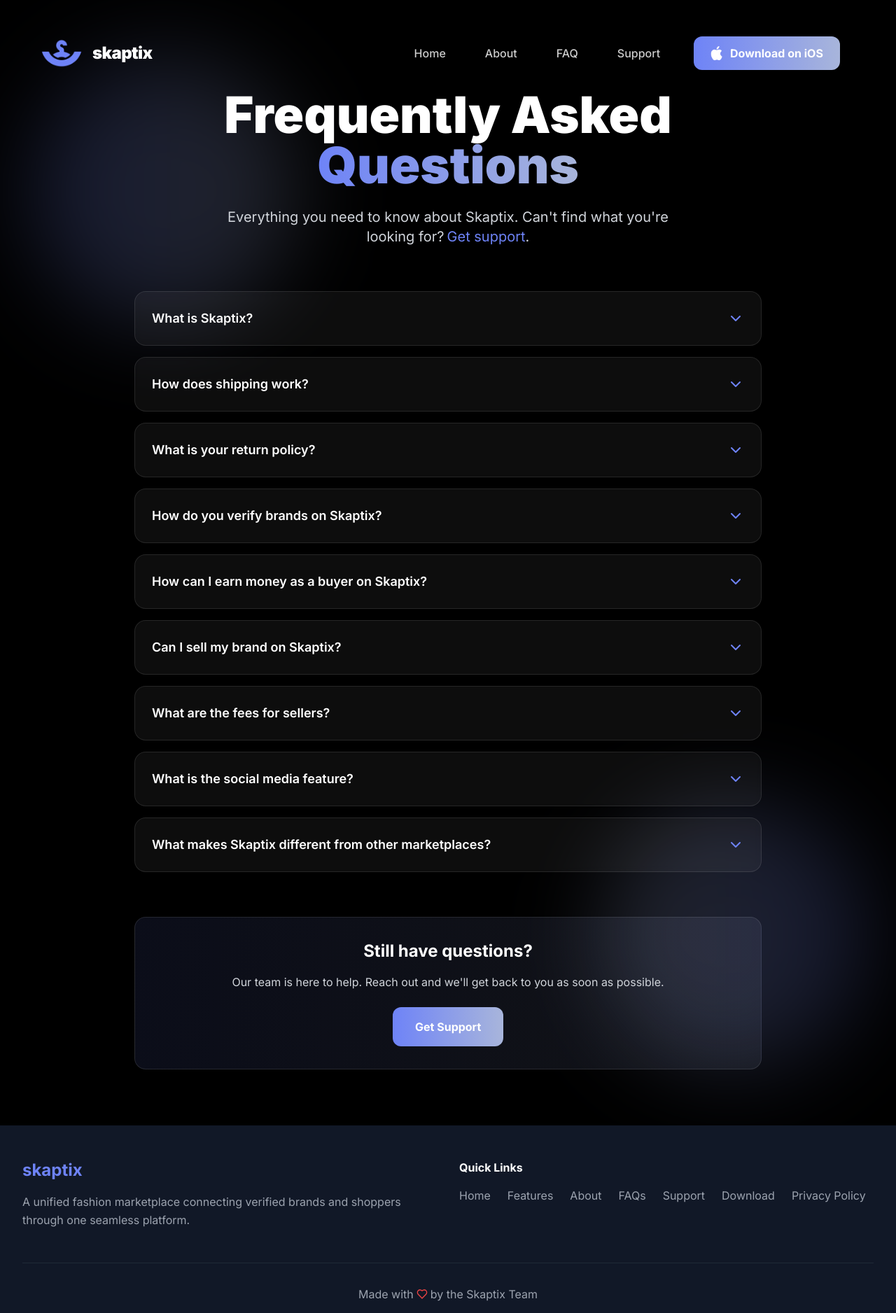
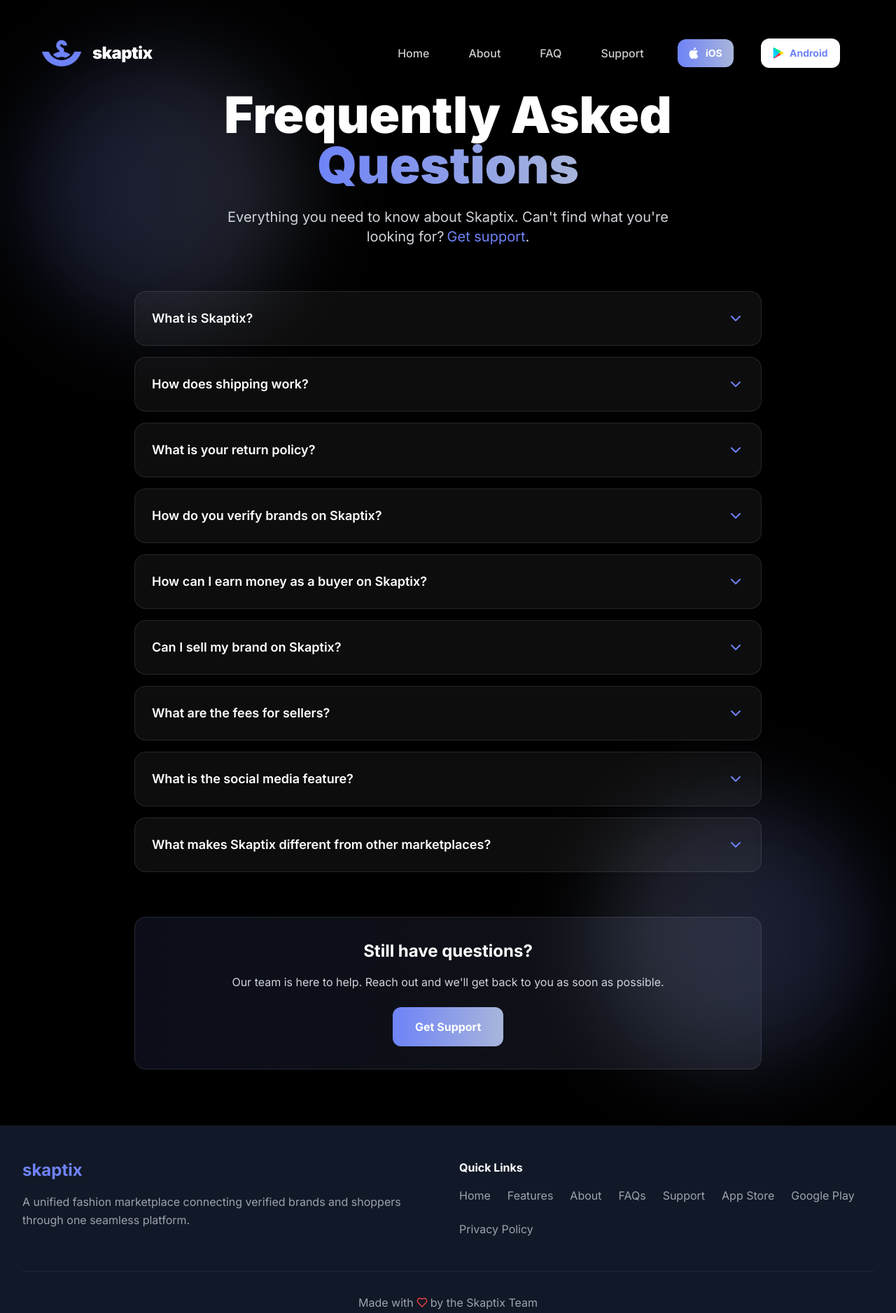
Before and after one commit to PranavPrasannaV/skaptiDash, a React (Vite) app: page /faq in a window 1280 px wide. Shown: the top 1876 px of the page at 70% size. Built offline with nearby package versions, Linux system fonts and the light colour scheme; no server answers.

Commit message:
feat: replace Android coming soon with active download links

```diff
--- a/src/components/CallToAction.tsx
+++ b/src/components/CallToAction.tsx
@@ -2,6 +2,8 @@
 // and moved to a dedicated Contact page. Keep this component minimal so
 // that HomePage can import it without causing JSX/parse errors.
 import AppleLogo from '../assets/skaptixss/skaptixss/apple.png';
+import AndroidLogo from '../assets/skaptixss/skaptixss/android.png';
+import * as constants from '../constants';
 
 const CallToAction = () => {
   return (
@@ -13,10 +15,15 @@ const CallToAction = () => {
             <p className="mt-3 text-gray-300 max-w-xl">Download and list your brand now.</p>
           </div>
 
-          <div className="flex-shrink-0">
-            <a href="https://apps.apple.com/us/app/skaptix/id6752616424" target="_blank" rel="noopener noreferrer" className="inline-flex items-center gap-3 bg-gradient-to-r from-[#6e83f7] to-[#A8B5DB] text-white px-6 py-3 rounded-2xl font-semibold hover:shadow-2xl transition">
+          <div className="flex flex-col gap-4 flex-shrink-0 w-full md:w-auto">
+            <a href={constants.APP_STORE_URL} target="_blank" rel="noopener noreferrer" className="inline-flex items-center justify-center gap-3 bg-gradient-to-r from-[#6e83f7] to-[#A8B5DB] text-white px-6 py-3 rounded-2xl font-semibold hover:shadow-2xl transition">
               <img src={AppleLogo} alt="Apple" className="w-4 h-4" />
-              Download Now
+              Download on iOS
+              <span aria-hidden>→</span>
+            </a>
+            <a href={constants.PLAY_STORE_URL} target="_blank" rel="noopener noreferrer" className="inline-flex items-center justify-center gap-3 bg-white text-[#6e83f7] px-6 py-3 rounded-2xl font-semibold hover:shadow-2xl transition border border-white/10">
+              <img src={AndroidLogo} alt="Android" className="w-4 h-4" />
+              Download on Android
               <span aria-hidden>→</span>
             </a>
           </div>
--- a/src/components/Footer.tsx
+++ b/src/components/Footer.tsx
@@ -1,5 +1,6 @@
 import { Heart, Instagram, Twitter } from 'lucide-react';
 import { Link } from 'react-router-dom';
+import * as constants from '../constants';
 
 const Footer = () => {
   return (
@@ -49,12 +50,20 @@ const Footer = () => {
                 Support
               </Link>
               <a
-                href="https://apps.apple.com/us/app/skaptix/id6752616424"
+                href={constants.APP_STORE_URL}
                 target="_blank"
                 rel="noopener noreferrer"
                 className="text-gray-400 hover:text-white transition-colors"
               >
-                Download
+                App Store
+              </a>
+              <a
+                href={constants.PLAY_STORE_URL}
+                target="_blank"
+                rel="noopener noreferrer"
+                className="text-gray-400 hover:text-white transition-colors"
+              >
+                Google Play
               </a>
               <Link
                 to="/privacy-policy"
--- a/src/components/Hero.tsx
+++ b/src/components/Hero.tsx
@@ -1,7 +1,9 @@
 import { useEffect, useState } from 'react';
 import { ArrowRight, Instagram } from 'lucide-react';
 import AppleLogo from '../assets/skaptixss/skaptixss/apple.png';
-import AndroidLogo from '../assets/skaptixss/skaptixss/Android.png';
+import AndroidLogo from '../assets/skaptixss/skaptixss/android.png';
+import * as constants from '../constants';
+
 
 const Hero = () => {
   const [mousePosition, setMousePosition] = useState({ x: 0, y: 0 });
@@ -106,13 +108,12 @@ const Hero = () => {
                   {categories.map((category, index) => (
                     <div
                       key={category}
-                      className={`absolute inset-0 flex items-center justify-center transition-all duration-700 ease-in-out ${
-                        index === currentCategory
-                          ? 'translate-y-0 opacity-100'
-                          : index < currentCategory
+                      className={`absolute inset-0 flex items-center justify-center transition-all duration-700 ease-in-out ${index === currentCategory
+                        ? 'translate-y-0 opacity-100'
+                        : index < currentCategory
                           ? '-translate-y-full opacity-0'
                           : 'translate-y-full opacity-0'
-                      }`}
+                        }`}
                     >
                       <span className="text-transparent bg-clip-text bg-gradient-to-r from-[#6e83f7] to-[#A8B5DB]">
                         {category}
@@ -129,6 +130,8 @@ const Hero = () => {
 
             {/* Action Buttons */}
             <div className="flex flex-col sm:flex-row gap-6 justify-center animate-slideInUp delay-1000">
+
+              {/* iOS Button */}
               <a
                 href="https://apps.apple.com/us/app/skaptix/id6752616424"
                 target="_blank"
@@ -143,13 +146,21 @@ const Hero = () => {
                 <div className="absolute inset-0 bg-gradient-to-r from-[#A8B5DB] to-[#6e83f7] opacity-0 group-hover:opacity-100 transition-opacity duration-500" />
               </a>
 
-              {/* Android Coming Soon Badge */}
-              <div className="flex items-center justify-center gap-3 px-5 py-4 rounded-xl border border-white/10 bg-white/5 backdrop-blur-sm animate-gentle-bounce">
-                <img src={AndroidLogo} alt="Android" className="w-5 h-5 flex-shrink-0" />
-                <span className="text-sm font-medium text-gray-300">Releasing on Android in March</span>
-              </div>
+              {/* Android Button */}
+              <a
+                href="https://play.google.com/store/apps/details?id=com.balajip.skaptix"
+                target="_blank"
+                rel="noopener noreferrer"
+                className="group bg-gradient-to-r from-[#ffffff] to-[#ffffff] text-[#6e83f7] px-10 py-5 rounded-2xl font-bold text-lg hover:shadow-2xl hover:shadow-[#f2f2f2]/25 transition-all duration-500 transform hover:-translate-y-2 relative overflow-hidden animate-gentle-bounce"
+              >
+                <span className="relative z-10 flex items-center justify-center">
+                  <img src={AndroidLogo} alt="Android" className="w-5 h-5 mr-2" />
+                  Download on Android
+                  <ArrowRight className="ml-3 w-6 h-6 group-hover:translate-x-1 transition-transform" />
+                </span>
+                <div className="absolute inset-0 bg-gradient-to-r from-[#f2f2f2] to-[#f2f2f2] opacity-0 group-hover:opacity-100 transition-opacity duration-500" />
+              </a>
 
-              {/* Instagram button moved to right-edge tab */}
             </div>
           </div>
         </div>
--- a/src/components/Navigation.tsx
+++ b/src/components/Navigation.tsx
@@ -3,6 +3,8 @@ import { Link } from 'react-router-dom';
 import { Menu, X } from 'lucide-react';
 import AppLogo from '../assets/skaptixss/skaptixss/skaptixlogo.png';
 import AppleLogo from '../assets/skaptixss/skaptixss/apple.png';
+import AndroidLogo from '../assets/skaptixss/skaptixss/android.png';
+import * as constants from '../constants';
 
 const Navigation = () => {
   const [isScrolled, setIsScrolled] = useState(false);
@@ -88,13 +90,22 @@ const Navigation = () => {
                   <div className="absolute -bottom-1 left-0 w-0 h-0.5 bg-gradient-to-r from-[#6e83f7] to-[#A8B5DB] group-hover:w-full transition-all duration-300" />
                 </Link>
                 <a
-                  href="https://apps.apple.com/us/app/skaptix/id6752616424"
+                  href={constants.APP_STORE_URL}
                   target="_blank"
                   rel="noopener noreferrer"
-                  className="bg-gradient-to-r from-[#6e83f7] to-[#A8B5DB] text-white px-6 py-3 rounded-xl font-bold hover:shadow-2xl hover:shadow-[#6e83f7]/25 transition-all duration-300 transform hover:-translate-y-1 flex items-center gap-2"
+                  className="bg-gradient-to-r from-[#6e83f7] to-[#A8B5DB] text-white px-4 py-2.5 rounded-xl font-bold hover:shadow-2xl hover:shadow-[#6e83f7]/25 transition-all duration-300 transform hover:-translate-y-1 flex items-center gap-2 text-sm"
                 >
-                  <img src={AppleLogo} alt="Apple" className="w-5 h-5" />
-                  Download on iOS
+                  <img src={AppleLogo} alt="Apple" className="w-4 h-4" />
+                  iOS
+                </a>
+                <a
+                  href={constants.PLAY_STORE_URL}
+                  target="_blank"
+                  rel="noopener noreferrer"
+                  className="bg-white backdrop-blur-md text-[#6e83f7] px-4 py-2.5 rounded-xl font-bold hover:bg-white/20 transition-all duration-300 transform hover:-translate-y-1 flex items-center gap-2 border border-white/10 text-sm"
+                >
+                  <img src={AndroidLogo} alt="Android" className="w-4 h-4" />
+                  Android
                 </a>
               </div>
 
@@ -135,16 +146,26 @@ const Navigation = () => {
                   >
                     Support
                   </Link>
-                  <div className="pt-2">
+                  <div className="pt-2 flex flex-col gap-2">
                     <a
-                      href="https://apps.apple.com/us/app/skaptix/id6752616424"
+                      href={constants.APP_STORE_URL}
                       target="_blank"
                       rel="noopener noreferrer"
                       onClick={handleMobileNavigate}
-                      className="flex items-center justify-center gap-2 w-full bg-gradient-to-r from-[#6e83f7] to-[#A8B5DB] text-white py-3 rounded-xl mt-2 font-bold hover:shadow-lg transition-all duration-300 text-base"
+                      className="flex items-center justify-center gap-2 w-full bg-gradient-to-r from-[#6e83f7] to-[#A8B5DB] text-white py-3 rounded-xl font-bold hover:shadow-lg transition-all duration-300 text-base"
                     >
                       <img src={AppleLogo} alt="Apple" className="w-4 h-4" />
                       Download on iOS
+                    </a>
+                    <a
+                      href={constants.PLAY_STORE_URL}
+                      target="_blank"
+                      rel="noopener noreferrer"
+                      onClick={handleMobileNavigate}
+                      className="flex items-center justify-center gap-2 w-full bg-white/10 text-white py-3 rounded-xl font-bold border border-white/10 hover:bg-white/20 transition-all duration-300 text-base"
+                    >
+                      <img src={AndroidLogo} alt="Android" className="w-4 h-4" />
+                      Download on Android
                     </a>
                   </div>
                 </nav>
--- a/src/pages/PostPage.tsx
+++ b/src/pages/PostPage.tsx
@@ -22,7 +22,7 @@ const AndroidLogo = ({ className }: { className?: string }) => (
         className={className}
         xmlns="http://www.w3.org/2000/svg"
     >
-        <path d="M420.22 173.04l43.26-75.1c4.54-7.86 1.83-17.91-6.04-22.45-7.88-4.54-17.92-1.83-22.46 6.04l-44.52 77.29c-32.93-14.88-69.5-23.15-108.45-23.15-38.94 0-75.52 8.27-108.46 23.15l-44.51-77.29c-4.54-7.87-14.58-10.58-22.46-6.04-7.87 4.54-10.58 14.59-6.04 22.45l43.26 75.1C65.52 216.7 8 285.83 8 368h560c0-82.17-57.52-151.3-147.78-194.96zM170.81 315.68c-12.72 0-23.04-10.35-23.04-23.09s10.32-23.09 23.04-23.09c12.73 0 23.04 10.35 23.04 23.09s-10.31 23.09-23.04 23.09zm234.38 0c-12.73 0-23.04-10.35-23.04-23.09s10.31-23.09 23.04-23.09c12.72 0 23.04 10.35 23.04 23.09s-10.32 23.09-23.04 23.09z"/>
+        <path d="M420.22 173.04l43.26-75.1c4.54-7.86 1.83-17.91-6.04-22.45-7.88-4.54-17.92-1.83-22.46 6.04l-44.52 77.29c-32.93-14.88-69.5-23.15-108.45-23.15-38.94 0-75.52 8.27-108.46 23.15l-44.51-77.29c-4.54-7.87-14.58-10.58-22.46-6.04-7.87 4.54-10.58 14.59-6.04 22.45l43.26 75.1C65.52 216.7 8 285.83 8 368h560c0-82.17-57.52-151.3-147.78-194.96zM170.81 315.68c-12.72 0-23.04-10.35-23.04-23.09s10.32-23.09 23.04-23.09c12.73 0 23.04 10.35 23.04 23.09s-10.31 23.09-23.04 23.09zm234.38 0c-12.73 0-23.04-10.35-23.04-23.09s10.31-23.09 23.04-23.09c12.72 0 23.04 10.35 23.04 23.09s-10.32 23.09-23.04 23.09z" />
     </svg>
 );
 
--- a/src/pages/ProductPage.tsx
+++ b/src/pages/ProductPage.tsx
@@ -22,7 +22,7 @@ const AndroidLogo = ({ className }: { className?: string }) => (
         className={className}
         xmlns="http://www.w3.org/2000/svg"
     >
-        <path d="M420.22 173.04l43.26-75.1c4.54-7.86 1.83-17.91-6.04-22.45-7.88-4.54-17.92-1.83-22.46 6.04l-44.52 77.29c-32.93-14.88-69.5-23.15-108.45-23.15-38.94 0-75.52 8.27-108.46 23.15l-44.51-77.29c-4.54-7.87-14.58-10.58-22.46-6.04-7.87 4.54-10.58 14.59-6.04 22.45l43.26 75.1C65.52 216.7 8 285.83 8 368h560c0-82.17-57.52-151.3-147.78-194.96zM170.81 315.68c-12.72 0-23.04-10.35-23.04-23.09s10.32-23.09 23.04-23.09c12.73 0 23.04 10.35 23.04 23.09s-10.31 23.09-23.04 23.09zm234.38 0c-12.73 0-23.04-10.35-23.04-23.09s10.31-23.09 23.04-23.09c12.72 0 23.04 10.35 23.04 23.09s-10.32 23.09-23.04 23.09z"/>
+        <path d="M420.22 173.04l43.26-75.1c4.54-7.86 1.83-17.91-6.04-22.45-7.88-4.54-17.92-1.83-22.46 6.04l-44.52 77.29c-32.93-14.88-69.5-23.15-108.45-23.15-38.94 0-75.52 8.27-108.46 23.15l-44.51-77.29c-4.54-7.87-14.58-10.58-22.46-6.04-7.87 4.54-10.58 14.59-6.04 22.45l43.26 75.1C65.52 216.7 8 285.83 8 368h560c0-82.17-57.52-151.3-147.78-194.96zM170.81 315.68c-12.72 0-23.04-10.35-23.04-23.09s10.32-23.09 23.04-23.09c12.73 0 23.04 10.35 23.04 23.09s-10.31 23.09-23.04 23.09zm234.38 0c-12.73 0-23.04-10.35-23.04-23.09s10.31-23.09 23.04-23.09c12.72 0 23.04 10.35 23.04 23.09s-10.32 23.09-23.04 23.09z" />
     </svg>
 );
 
```
Also changed, not shown: src/pages/ProfilePage.tsx (indentation only).
